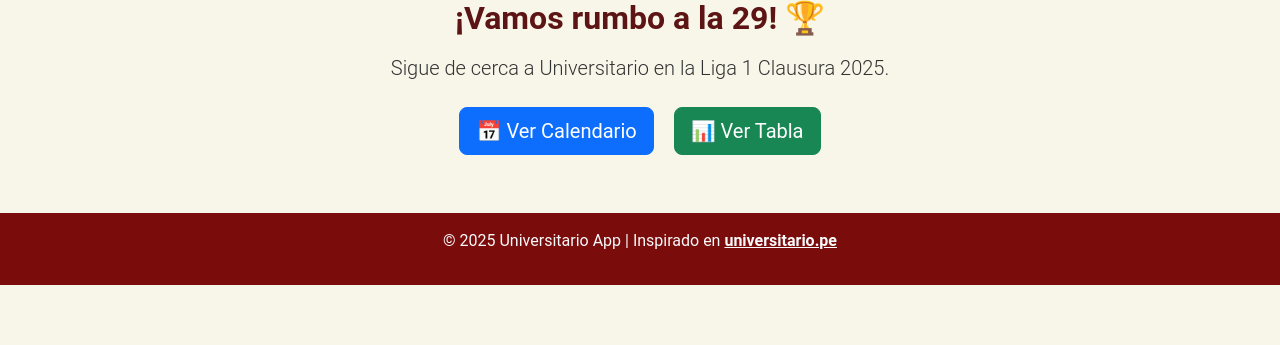
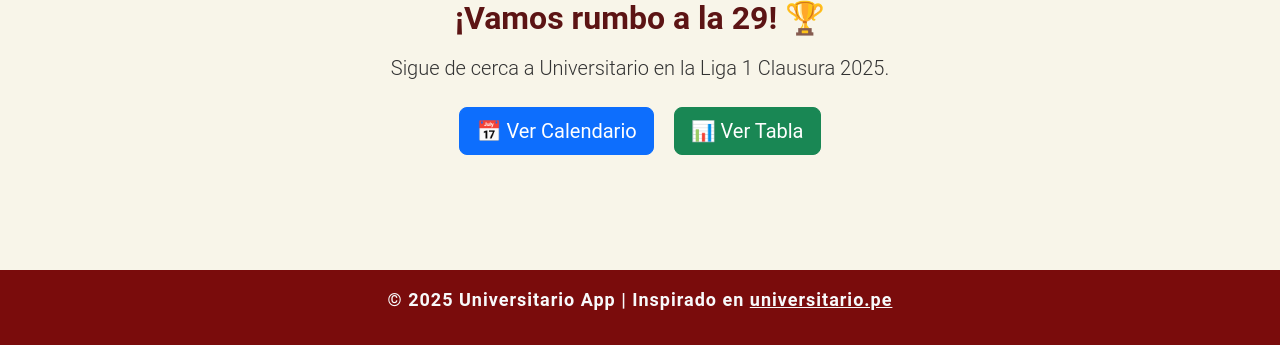
Before and after one commit to vcapillo/universitario-app, a Flask app: page / in a window 1280 px wide. Shown: the part 455-800 px from the top of the page. Run offline with Flask 3, Linux system fonts and the light colour scheme.

Commit message:
actualizado

```diff
--- a/static/css/style.css
+++ b/static/css/style.css
@@ -75,9 +75,16 @@
 
 /* Footer */
 footer {
-  margin-top: 50px;
-  padding: 15px;
-  background-color: var(--granate);
-  color: white;
+  position: fixed;
+  bottom: 0;
+  left: 0;
+  width: 100%;
+  background: #7a0c0c;
+  color: #f7f3e9;
   text-align: center;
+  font-weight: bold;
+  font-size: 18px;
+  letter-spacing: 1px;
+  padding: 10px 0;
+  z-index: 1000;
 }
```
